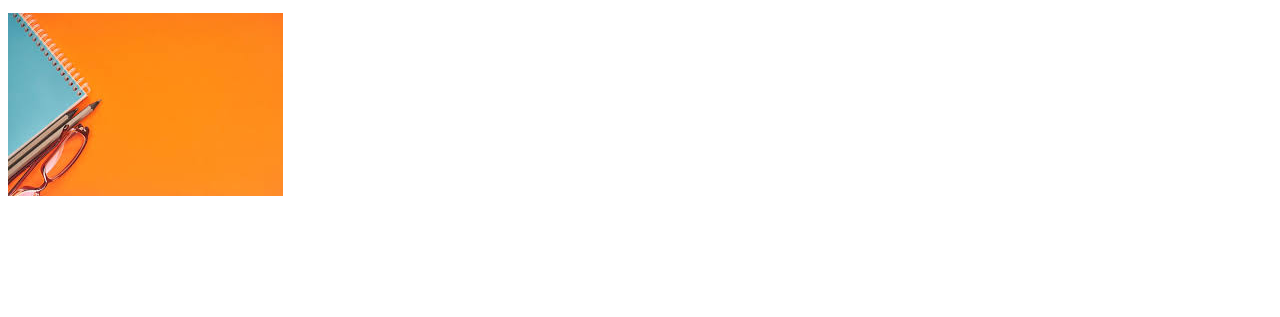
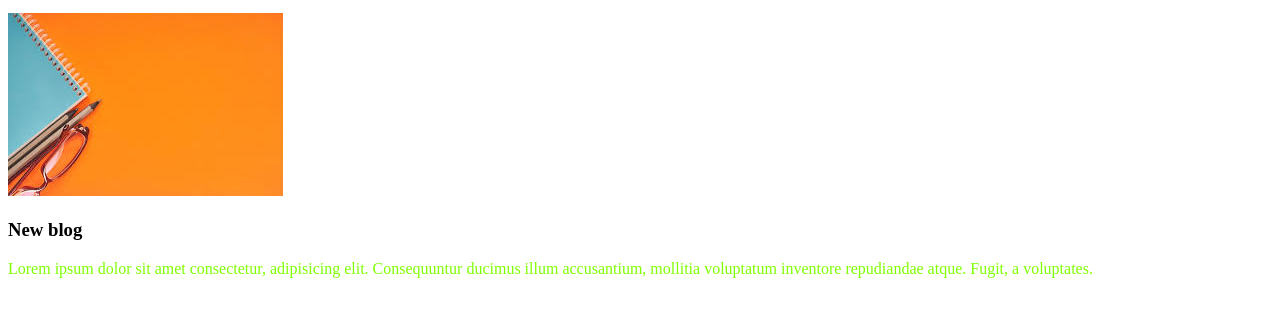
Before and after one commit to mahamudhul/hello-repo, a plain HTML site: page index.html in a window 1280 px wide. Shown: the part 159-476 px from the top of the page. Drawn offline with Linux system fonts and the light colour scheme.

Commit message:
add something

```diff
--- a/index.html
+++ b/index.html
@@ -12,5 +12,9 @@
     <h1> i can add code in GIT now</h1>
     <p>Lorem ipsum dolor sit amet.</p>
     <img src="images.jfif" alt="">
+    <div>
+        <h3>New blog</h3>
+        <p>Lorem ipsum dolor sit amet consectetur, adipisicing elit. Consequuntur ducimus illum accusantium, mollitia voluptatum inventore repudiandae atque. Fugit, a voluptates.</p>
+    </div>
 </body>
 </html>
```
